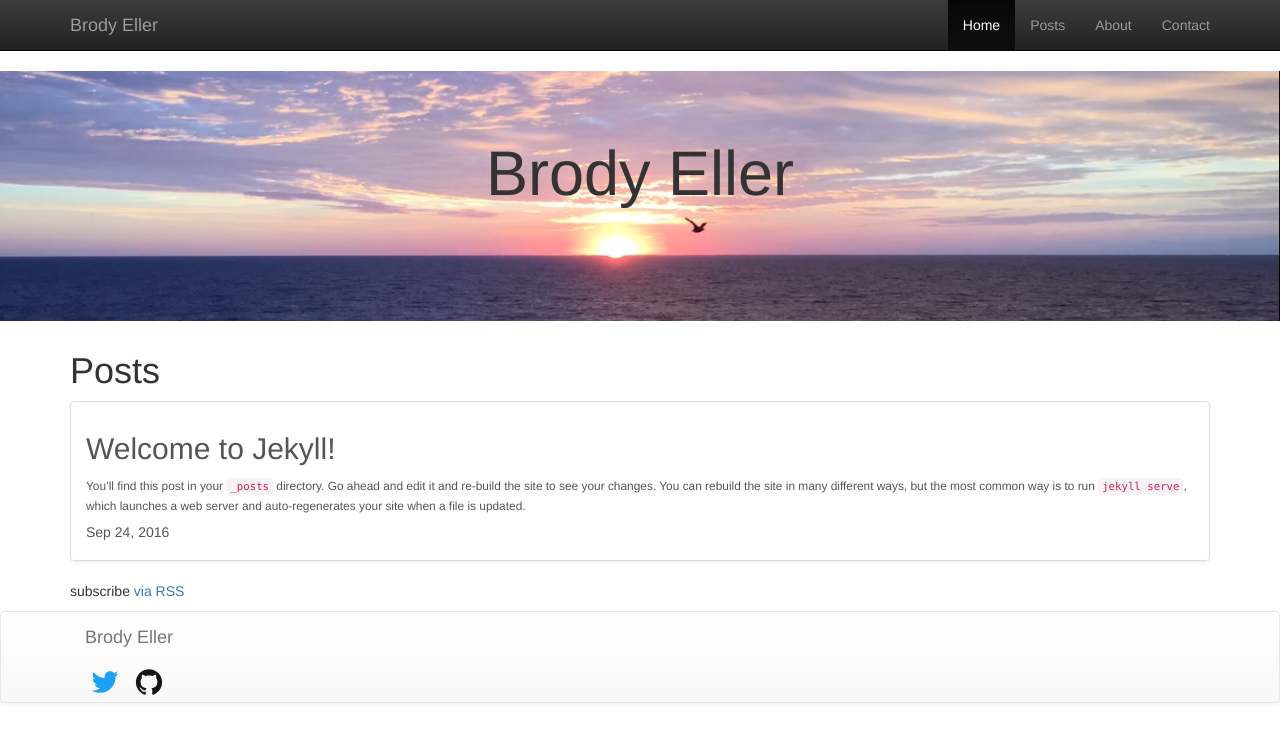
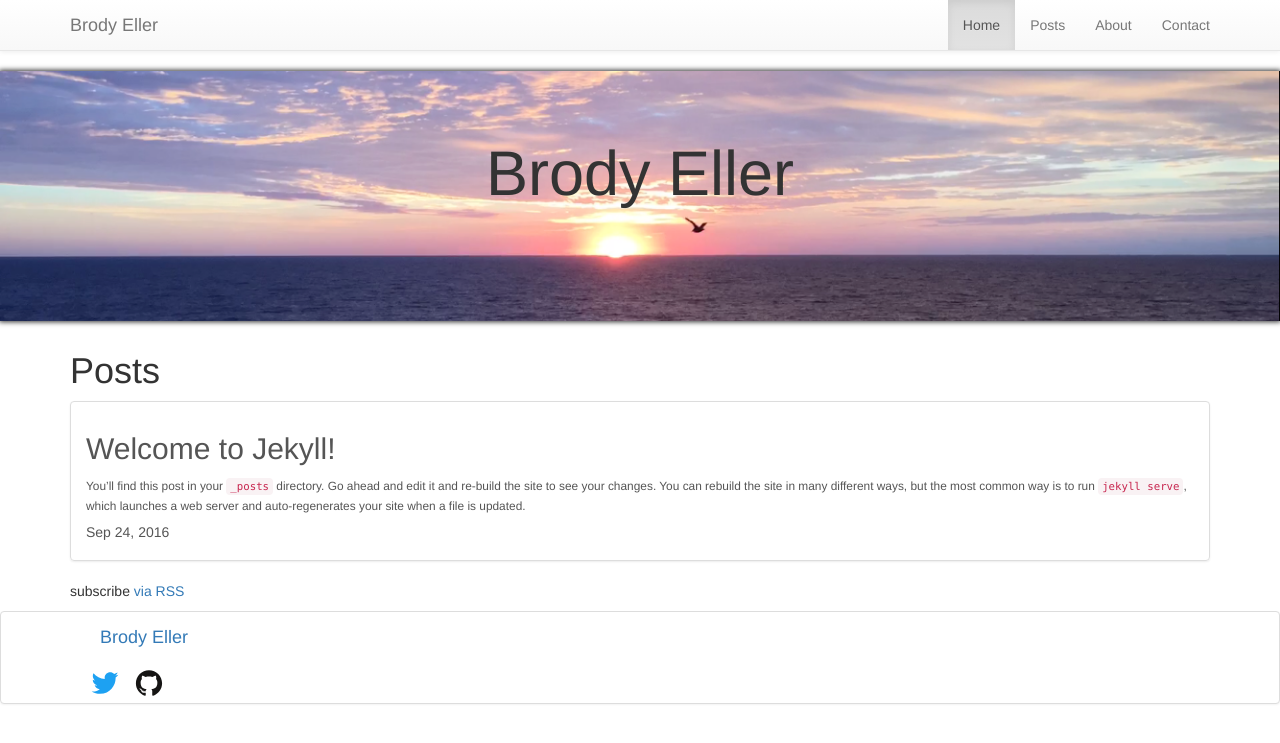
Before and after one commit to BrodyEller/brodyeller.github.io, a Jekyll site: the page built from index.html, in a window 1280 px wide. Shown: the top 743 px of the page. Built offline with Jekyll 4.4.1, drawn with Linux system fonts in a browser that asks for light colours; nearby versions of some CDN libraries.

Commit message:
Worked on header and footer

```diff
--- a/_includes/footer.html
+++ b/_includes/footer.html
@@ -1,10 +1,15 @@
-<nav class="navbar navbar-default navbar-static-bottom">
+<nav class="panel panel-default" role="navigation" >
   <div class="container">
     <div class="footer">
 
-      <div class="col-sm-2">
+      <div class="col-sm-4">
           <a href={{ site.url }} class="navbar-brand">{{ site.title }}</a>
       </div>
+
+      <div class="col-sm-8">
+
+      </div>
+
       <div class="col-sm-4">
         <a target="_blank" href="https://twitter.com/{{ site.twitter_username }}"><img style="height:40px; width:40px;" src="{{ site.url }}/{{ site.assets_folder }}/{{ site.twitter_image }}"/></a>
         <a target="_blank" href="https://github.com/{{ site.github_username }}"><img style="height:40px; width:40px;" src="{{ site.url }}/{{ site.assets_folder }}/{{ site.github_image }}"/></a>
@@ -17,5 +22,6 @@
   .footer {
     display: flex;
     flex-direction: column;
+    height: 100%;
   }
 </style>
--- a/_includes/header.html
+++ b/_includes/header.html
@@ -1,4 +1,4 @@
-<nav class="navbar navbar-inverse navbar-static-top" role="navigation">
+<nav class="navbar navbar-default navbar-static-top" role="navigation">
     <div class="container">
       <div class="navbar-header">
 
@@ -21,6 +21,8 @@
         </div>
       </div>
 </nav>
+
+
 <!--
 <ul class="nav navbar-nav navbar-right">
   <li class="nav-item"><a class="nav-link" href={{ site.url }}>Home</a></li>
--- a/index.html
+++ b/index.html
@@ -65,11 +65,10 @@ title: Brody Eller
   height: 250px;
   margin-top: 0px;
   margin-bottom: 10px;
-
+  box-shadow: 0px 0px 5px 1px; #000;
 }
 
 .jumbotron h2 {
   text-align: center;
 }
-
 </style>
--- a/posts.html
+++ b/posts.html
@@ -35,6 +35,9 @@ title: Posts
       </ul>
       <p class="rss-subscribe">subscribe <a href="{{ "/feed.xml" | prepend: site.baseurl }}">via RSS</a></p>
     </div>
+
+    {% include footer.html %}
+
   </body>
 </html>
 
```
